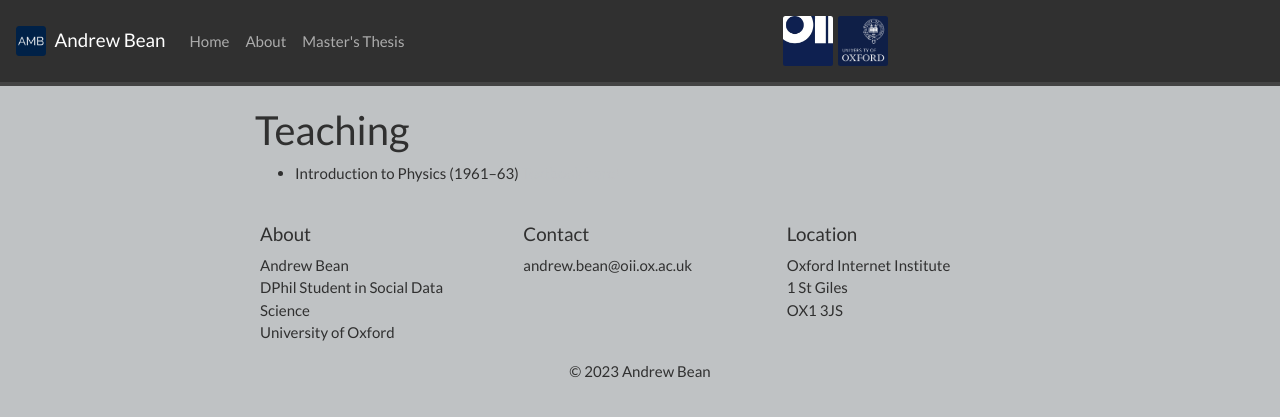
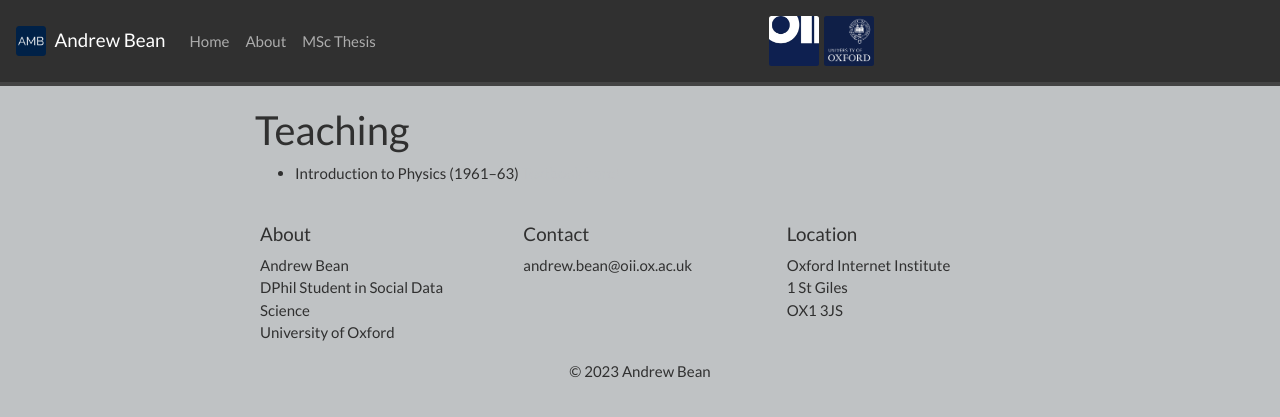
Before and after one commit to am-bean/old-website, a Jekyll site: the page built from _pages/teaching.md, in a window 1280 px wide. Shown: the top 417 px of the page. Built offline with Jekyll 4.4.1, drawn with Linux system fonts in a browser that asks for light colours; nearby versions of some CDN libraries; a style sheet for code colours, icons or effects is not loaded.

Commit message:
Update header.html

```diff
--- a/_includes/header.html
+++ b/_includes/header.html
@@ -24,7 +24,7 @@ height="0" width="0" style="display:none;visibility:hidden"></iframe></noscript>
            </li>
           {% endfor %}
           <li class="nav-item">
-           <a class="nav-link" href="{{ site.url }}{{ site.baseurl }}/cv/thesis.pdf">Master's Thesis</a>
+           <a class="nav-link" href="{{ site.url }}{{ site.baseurl }}/cv/thesis.pdf">MSc Thesis</a>
           </li>
         </ul>
   </div>
```
